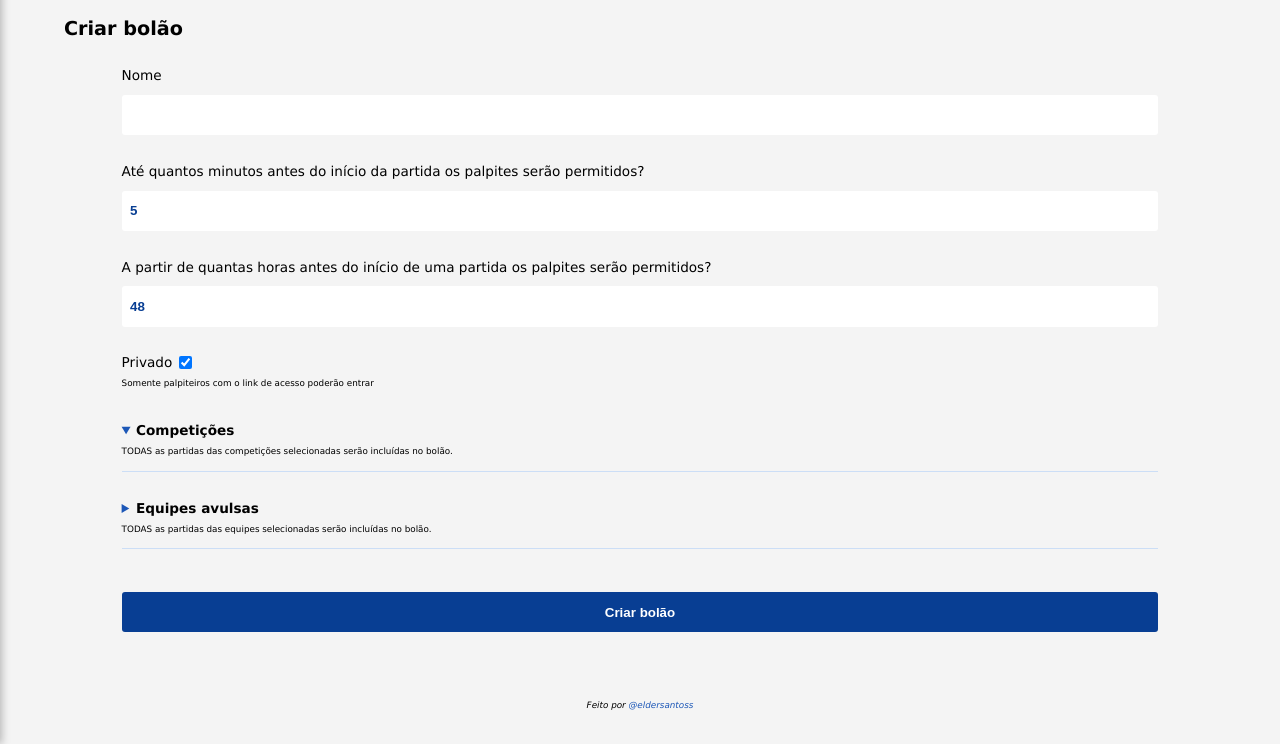
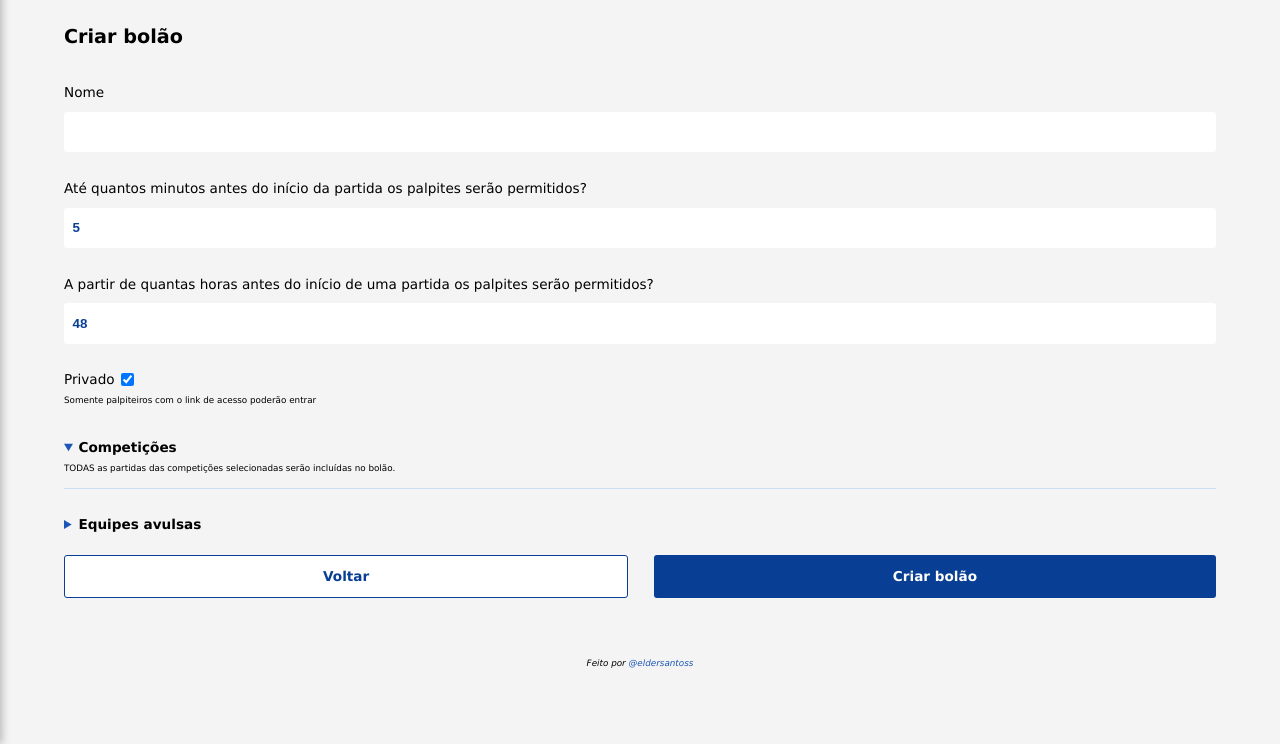
Before and after one commit to eldersantoss/palpiteiros, a Django app: page /boloes/criar-bolao/ in a window 1280 px wide. Shown: the part 105-849 px from the top of the page. Run offline with Django 4.2, Linux system fonts and the light colour scheme; the visitor is signed in with stand-in values (Sample User, id 1); data that the repository does not hold is empty; parts of the project's set-up code (start-up, migrations or seed data) failed here and were passed over.

Commit message:
feat: update HTML templates for consistent layout and form handling

```diff
--- a/core/static/core/css/style.css
+++ b/core/static/core/css/style.css
@@ -120,18 +120,17 @@ main {
   align-items: center;
 }
 
-h2, h3 {
+h2 {
   align-self: flex-start;
   color: black;
-  margin: 0;
+  margin: 1vh 0;
   font-size: 1.2rem;
 }
 
 h3 {
-  margin-top: 2vh;
-}
-
-h3 {
+  align-self: flex-start;
+  color: black;
+  margin: 1vh 0;
   font-size: 0.9rem;
   color: #1c57b7;
 }
@@ -365,7 +345,6 @@ input {
   justify-content: center;
   line-height: 2.5vh;
   font-size: 0.85rem;
-  width: 90%;
 }
 
 .main-form p {
@@ -829,9 +804,8 @@ input {
 }
 
 footer {
-  margin-top: 2vh;
-  padding: 1vh 2vh;
-  display: flex;
+  padding: 1vh;
+  display: none;
   flex-direction: column;
   justify-content: center;
   align-items: center;
@@ -913,3 +887,97 @@ footer address {
   font-size: 1rem;
   flex: 1;
 }
+
+/* --- Fixed layout: conteúdo scrollável + action bar fixa --- */
+
+body.fixed-layout main {
+  overflow: hidden;
+}
+
+.page-container {
+  display: flex;
+  flex-direction: column;
+  width: 100%;
+  flex: 1;
+  min-height: 0;
+  align-self: stretch;
+}
+
+.scrollable-content {
+  flex: 1;
+  min-height: 0;
+  overflow-y: auto;
+  padding-bottom: 2vh;
+  scrollbar-width: none;
+}
+
+.scrollable-content::-webkit-scrollbar {
+  display: none;
+}
+
+.action-bar {
+  flex-shrink: 0;
+  display: flex;
+  gap: 2vw;
+  padding: 2vh 0 1vh;
+  background-color: #f4f4f4;
+}
+
+.btn {
+  display: flex;
+  align-items: center;
+  justify-content: center;
+  padding: 1.5vh 2vh;
+  border-radius: 3px;
+  font-size: 0.85rem;
+  font-weight: bold;
+  cursor: pointer;
+  text-align: center;
+  flex: 1;
+  font-family: inherit;
+  text-decoration: none;
+}
+
+.btn-primary {
+  background-color: #083e93;
+  color: white;
+  border: none;
+}
+
+.btn-primary:hover {
+  background-color: #1c57b7;
+  color: white;
+}
+
+.btn-secondary {
+  background-color: white;
+  color: #083e93;
+  border: 1px solid #083e93;
+}
+
+.btn-secondary:hover {
+  background-color: #f0f4ff;
+  color: #083e93;
+}
+
+@media screen and (min-width: 480px) {
+  .hamburger-btn {
+    display: none;
+  }
+
+  .top-action-menu {
+    display: flex;
+  }
+
+  .bottom-action-menu {
+    display: none;
+  }
+
+  .mobile {
+    display: none;
+  }
+
+  footer {
+    display: flex;
+  }
+}
--- a/core/templates/base.html
+++ b/core/templates/base.html
@@ -13,7 +13,7 @@
   <title>{% block title %}{% endblock title %}</title>
 </head>
 
-<body>
+<body class="{% block body_class %}{% endblock %}">
 
   <header>
     {% if request.user.is_authenticated %}
--- a/core/templates/core/create_pool.html
+++ b/core/templates/core/create_pool.html
@@ -2,11 +2,15 @@
 
 {% block title %}Criar Bolão | Palpiteiros{% endblock title %}
 
+{% block body_class %}fixed-layout{% endblock %}
+
 {% block content %}
 
+<div class="page-container">
+  <div class="scrollable-content">
     <h2>Criar bolão</h2>
 
-<form method="post" class="main-form">
+    <form id="create-pool-form" method="post" class="main-form">
       {% csrf_token %}
 
       {{ form.non_field_errors }}
@@ -61,8 +65,13 @@
           {{ form.teams }}
         </details>
       </div>
+    </form>
+  </div>
 
-  <input type="submit" value="Criar bolão">
-</form>
+  <div class="action-bar">
+    <a href="{% url 'core:index' %}" class="btn btn-secondary">Voltar</a>
+    <button type="submit" form="create-pool-form" class="btn btn-primary">Criar bolão</button>
+  </div>
+</div>
 
 {% endblock content %}
--- a/core/views.py
+++ b/core/views.py
@@ -248,7 +248,7 @@ class GuessPoolListView(LoginRequiredMixin, generic.ListView):
                 self.request,
                 "error",
                 "Nenhum bolão público cadastrado... Que tal criar um agora mesmo? Basta clicar em <strong>Criar bolão</strong> e configurar como quiser 😎",
-                "long",
+                "mid",
             )
         return super().get(request, *args, **kwargs)
 
@@ -270,7 +270,7 @@ class GuessesView(LoginRequiredMixin, GuessPoolMembershipMixin, generic.View):
                 self.request,
                 "error",
                 "Você não está cadastrado como palpiteiro. Acesse <strong>Gerenciar bolão</strong> e marque seu usuário como <strong>Palpiteiro</strong> para ter acesso à esta ação.",
-                "long",
+                "mid",
                 self.pool,
             )
 
@@ -554,7 +554,7 @@ class GroupedGuessesView(LoginRequiredMixin, GuessPoolMembershipMixin, generic.V
                 request,
                 "error",
                 "Você não está cadastrado como palpiteiro. Acesse <strong>Gerenciar bolão</strong> e marque seu usuário como <strong>Palpiteiro</strong> para ter acesso à esta ação.",
-                "long",
+                "mid",
                 self.pool,
             )
 
```
Also changed, not shown: other parts of core/static/core/css/style.css (+7 -30 lines), core/static/core/js/base.js (+14 -16 lines), core/templates/core/guesses.html (+14 -3 lines), core/templates/core/guesses_by_group.html (+14 -12 lines), core/templates/core/guesses_by_period.html (+10 -8 lines), core/templates/core/manage_pool.html (+13 -3 lines), core/templates/core/ranking.html (+10 -0 lines), core/templates/core/world_cup_ranking.html (+10 -0 lines). Lines whose indentation alone changed are shown as unchanged.
